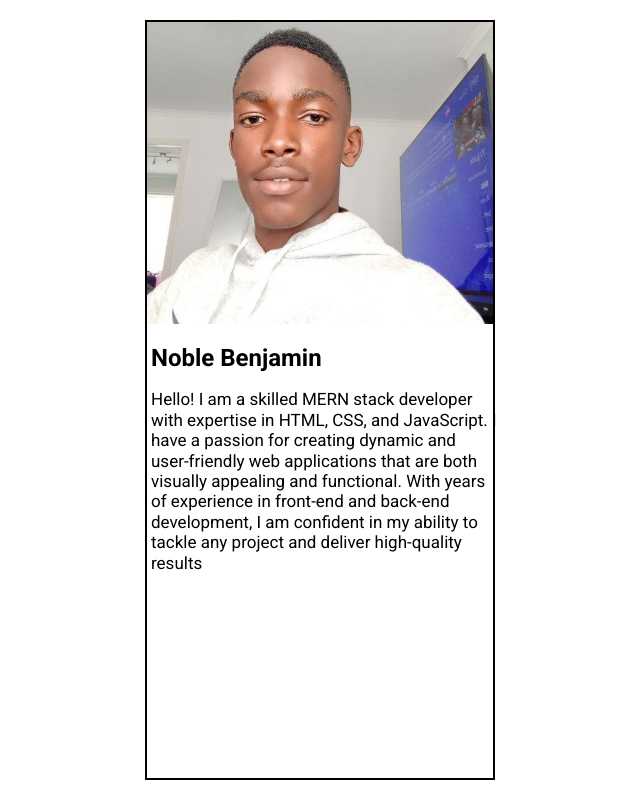
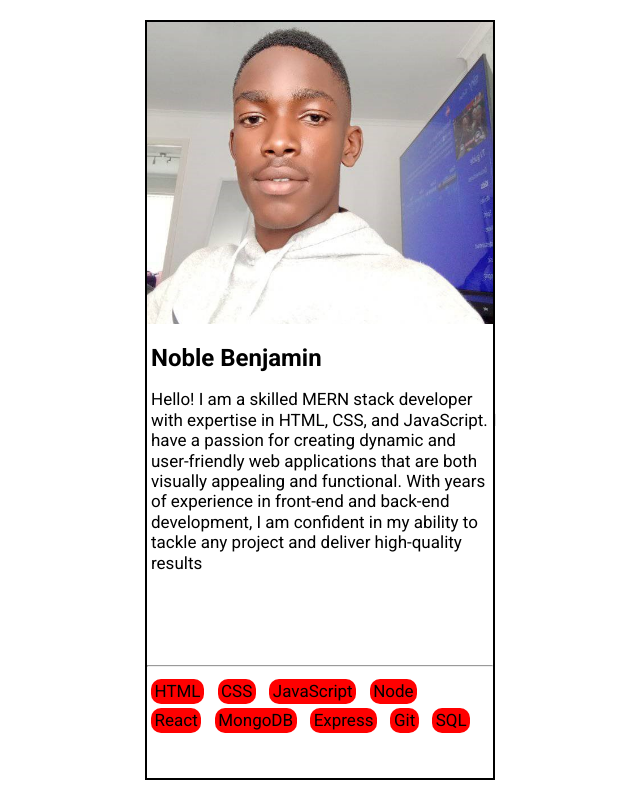
Before and after one commit to NOBLE2008/Profile-Card-V1, a React (Vite) app: page / in a window 1280 px wide. Shown: the whole page, without its empty margins (320-960 px from the left). Built offline with nearby package versions, Linux system fonts and the light colour scheme.

Commit message:
Added all skills

```diff
--- a/src/App.css
+++ b/src/App.css
@@ -64,3 +64,24 @@ p{
   line-height: 1.2;
   font-family: 'Roboto', sans-serif;
 }
+
+#skills{
+  display: flex;
+  flex-wrap: wrap;
+  padding: 4px;
+  gap: 4.5px;
+}
+
+.skill{
+  display: inline-block;
+  width: auto;
+  margin-right: 9px;
+  background-color: red;
+  border-radius: 10px;
+}
+
+.skills{
+  margin: 2px;
+  padding-right: 1.5px;
+  padding-left: 1.5px;
+}
--- a/src/App.jsx
+++ b/src/App.jsx
@@ -19,7 +19,37 @@ function App() {
               and deliver high-quality results
             </p>
           </div>
-          <div id="skills"></div>
+          <hr />
+          <div id="skills">
+            <div className="skill html">
+              <p className="skills">HTML</p>
+            </div>
+            <div className="skill css">
+              <p className="skills">CSS</p>
+            </div>
+            <div className="skill javascript">
+              <p className="skills">JavaScript</p>
+            </div>
+            <div className="skill node">
+              <p className="skills">Node</p>
+            </div>
+            <div className="skill react">
+              <p className="skills">React</p>
+            </div>
+            <div className="skill mongo">
+              <p className="skills">MongoDB</p>
+            </div>
+            <div className="skill express">
+              <p className="skills">Express</p>
+            </div>
+            <div className="skill git">
+              <p className="skills">Git</p>
+            </div>
+            <div className="skill sql">
+              <p className="skills">SQL</p>
+
+          </div>
+          </div>
         </div>
       </div>
     </>
```
